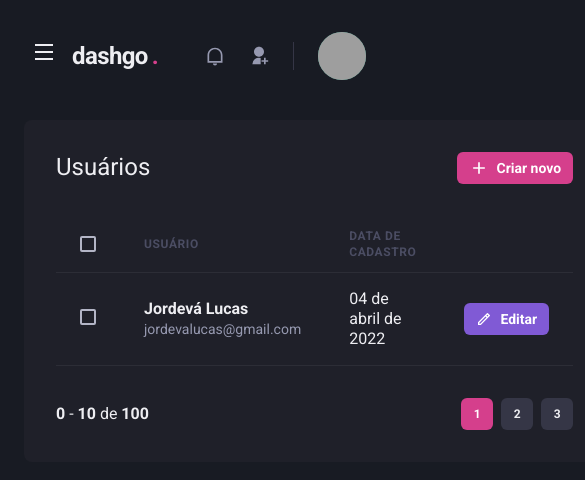
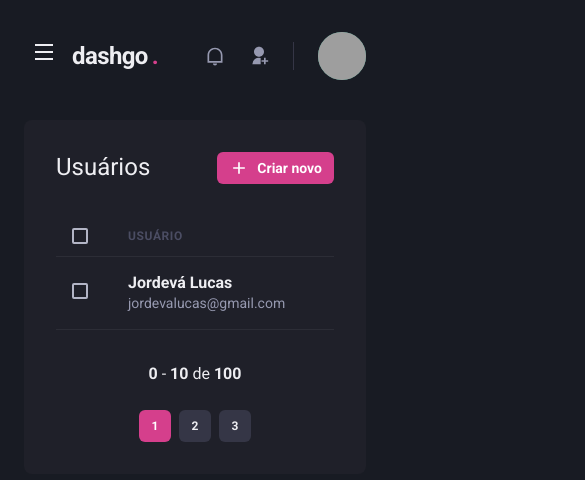
Before and after one commit to jordelucas/dashgo, a Next.js app: page /users in a window 390 px wide. Shown: the top 480 px of the page, 585 px wide, since content can reach past the window. Built offline with nearby package versions, Linux system fonts and the light colour scheme; grey boxes are pictures that could not be loaded.

Commit message:
adjust UserList to responsive

```diff
--- a/src/components/Pagination/index.tsx
+++ b/src/components/Pagination/index.tsx
@@ -1,10 +1,10 @@
-import { Box, Button, Stack } from '@chakra-ui/react';
+import { Box, Stack } from '@chakra-ui/react';
 import { PaginationItem } from './PaginationItem';
 
 export function Pagination() {
   return (
     <Stack
-      direction='row'
+      direction={["column", "row"]}
       spacing='6'
       marginTop='8'
       justifyContent='space-between'
--- a/src/pages/users/index.tsx
+++ b/src/pages/users/index.tsx
@@ -13,6 +13,7 @@
   Th,
   Thead,
   Tr,
+  useBreakpointValue,
 } from '@chakra-ui/react';
 
 import { Header } from '../../components/Header';
@@ -20,6 +21,11 @@
 import { Pagination } from '../../components/Pagination';
 
 export default function UserList() {
+  const isWideVersion = useBreakpointValue({
+    base: false,
+    lg: true,
+  })
+
   return (
     <Box>
       <Header />
@@ -55,17 +61,16 @@
           <Table colorScheme='whiteAlpha'>
             <Thead>
               <Tr>
-                <Th paddingX='6' color='gray.300' width='8'>
+                <Th paddingX={["4", "4", "6"]} color='gray.300' width='8'>
                   <Checkbox colorScheme='pink' />
                 </Th>
                 <Th>Usuário</Th>
-                <Th>Data de cadastro</Th>
-                <Th width='8'></Th>
+                { isWideVersion && <Th>Data de cadastro</Th> }
               </Tr>
             </Thead>
             <Tbody>
               <Tr>
-                <Td paddingX='6'>
+                <Td paddingX={["4", "4", "6"]}>
                   <Checkbox colorScheme='pink' />
                 </Td>
                 <Td>
@@ -76,18 +81,7 @@
                     </Text>
                   </Box>
                 </Td>
-                <Td>04 de abril de 2022</Td>
-                <Td>
-                  <Button
-                    as='a'
-                    size='sm'
-                    fontSize='sm'
-                    colorScheme='purple'
-                    leftIcon={<Icon as={RiPencilLine} fontSize='16' />}
-                  >
-                    Editar
-                  </Button>
-                </Td>
+                { isWideVersion && <Td>04 de abril de 2022</Td> }
               </Tr>
             </Tbody>
           </Table>
```
